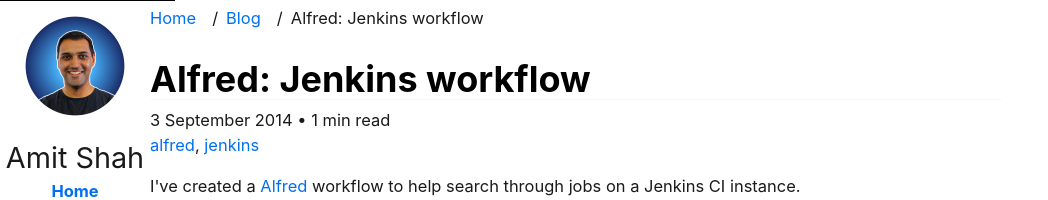
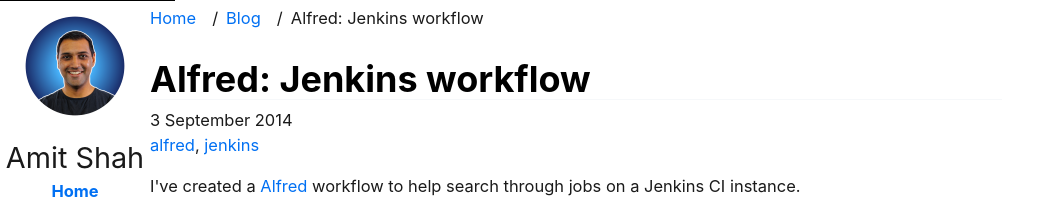
Before and after one commit to Amwam/amwam.github.io, a Next.js app: page /blog/alfred-jenkins-workflow in a window 1280 px wide. Shown: the top 200 px of the page, without its empty margins (0-1048 px from the left). Built offline with nearby package versions, Linux system fonts and the light colour scheme.

Commit message:
Remove the reading time

```diff
--- a/pages/blog/[slug].tsx
+++ b/pages/blog/[slug].tsx
@@ -7,11 +7,9 @@
 import styles from './style.module.css';
 import SEO from '../../components/SEO';
 import Breadcrumbs from '../../components/Breadcrumbs';
-import { calculateReadingTime, formatReadingTime } from '../../utils/readingTime';
 
 interface IBlogPostProps {
   POST: string;
-  readingTime: number;
 }
 
 function BlogPost(props: IBlogPostProps) {
@@ -85,8 +83,6 @@
         <time dateTime={post.date}>
           {new Date(post.date).toLocaleDateString('en-GB', { dateStyle: 'long' })}
         </time>
-        {' • '}
-        <span>{formatReadingTime(props.readingTime)}</span>
       </div>
 
       <div className={styles.tags}>
@@ -119,12 +115,9 @@
     };
   }
 
-  const readingTime = calculateReadingTime(result.content);
-
   return {
     props: {
       POST: result.content,
-      readingTime,
     },
   };
 }
--- a/utils/readingTime.ts
+++ /dev/null
@@ -1,13 +0,0 @@
-export function calculateReadingTime(text: string): number {
-  const wordsPerMinute = 200;
-  const words = text.trim().split(/\s+/).length;
-  const minutes = Math.ceil(words / wordsPerMinute);
-  return minutes;
-}
-
-export function formatReadingTime(minutes: number): string {
-  if (minutes === 1) {
-    return '1 min read';
-  }
-  return `${minutes} min read`;
-}
```
Also changed, not shown: 1 other file (tests, documents, lock files or other folders).
